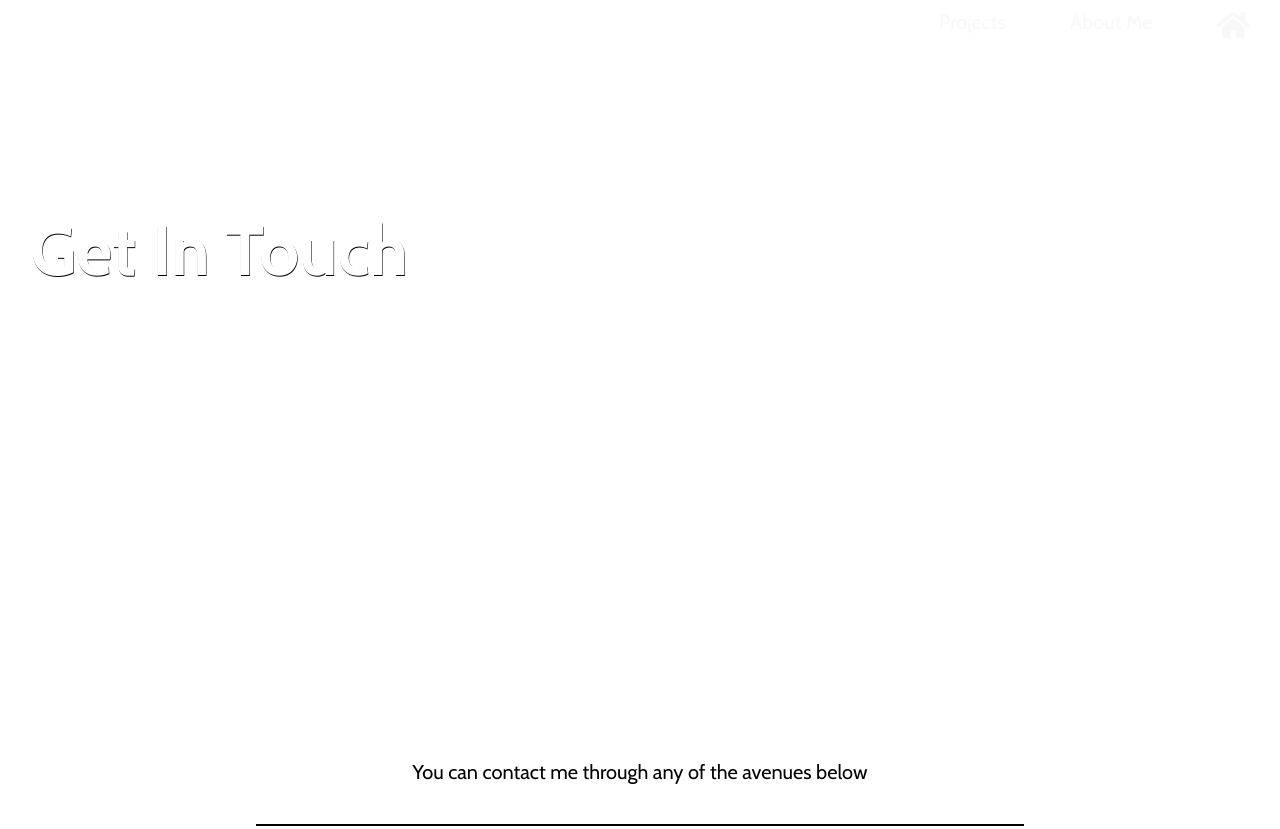
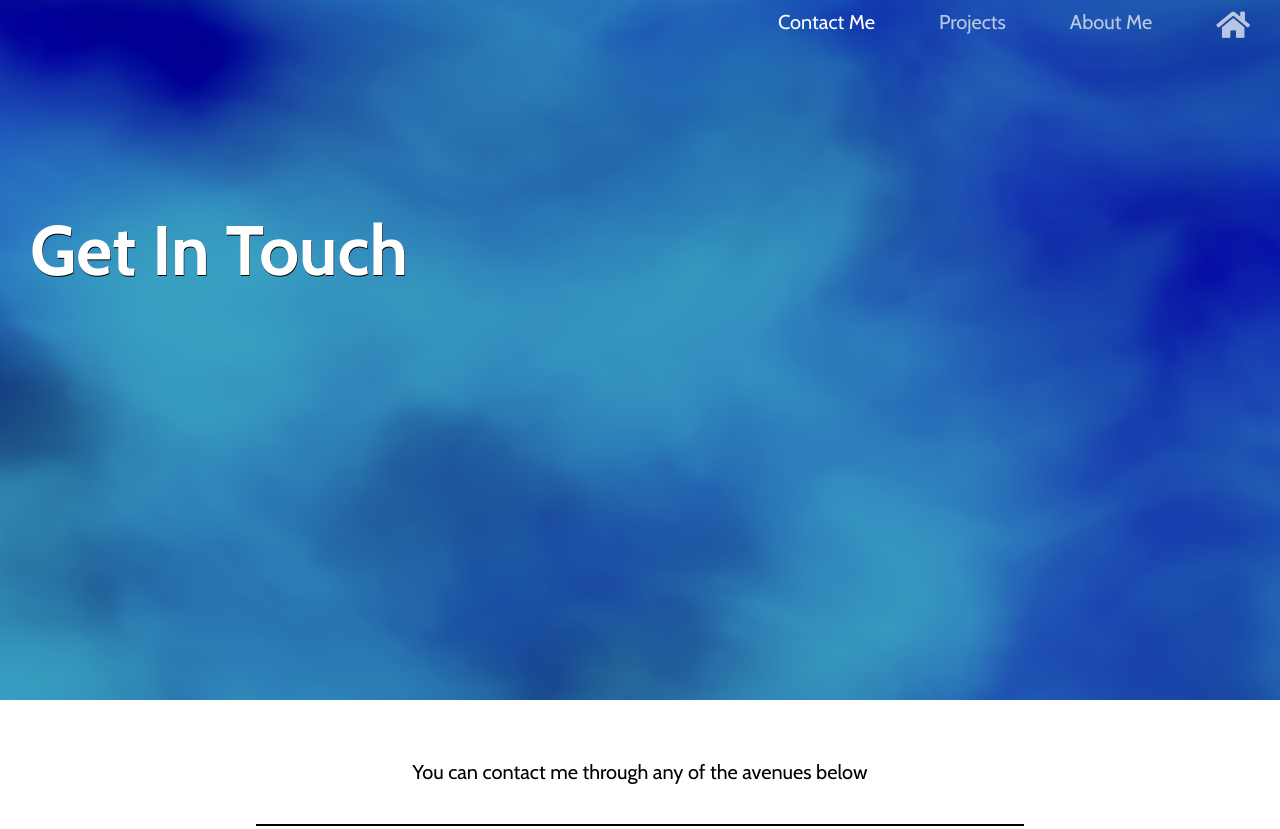
Before and after one commit to CKeogh/Portfolio2, a website: page contact.html in a window 1280 px wide. Shown: the top 829 px of the page. Drawn offline with nearby package versions, Linux system fonts and the light colour scheme; animation ran at ten frames a second; a web font is replaced by a local one.

Commit message:
add animated banner to every page

```diff
--- a/about.html
+++ b/about.html
@@ -54,6 +54,19 @@
                     class="fab fa-linkedin"></i></a>
         </div>
     </footer>
+    <script src="/scripts/three.r92.min.js"></script>
+    <script src="/scripts/vanta.fog.min.js"></script>
+    <script>
+        VANTA.FOG({
+            el: ".banner",
+            highlightColor: 0x909b1,
+            midtoneColor: 0x145ec8,
+            lowlightColor: 0x0,
+            baseColor: 0x3dabc3,
+            speed: 0.5,
+            zoom: 0.90
+        })
+    </script>
 </body>
 
 </html>
--- a/contact.html
+++ b/contact.html
@@ -66,6 +66,19 @@
                 <a class="twitterLink" href="https://github.com/CKeogh/NC-News-FE"><i class="fab fa-twitter"></i></a>
             </div>
         </footer>
+        <script src="/scripts/three.r92.min.js"></script>
+        <script src="/scripts/vanta.fog.min.js"></script>
+        <script>
+            VANTA.FOG({
+                el: ".banner",
+                highlightColor: 0x909b1,
+                midtoneColor: 0x145ec8,
+                lowlightColor: 0x0,
+                baseColor: 0x3dabc3,
+                speed: 0.5,
+                zoom: 0.90
+            })
+        </script>
 </body>
 
 </html>
```
Also changed, not shown: projects.html (+13 -0 lines).
